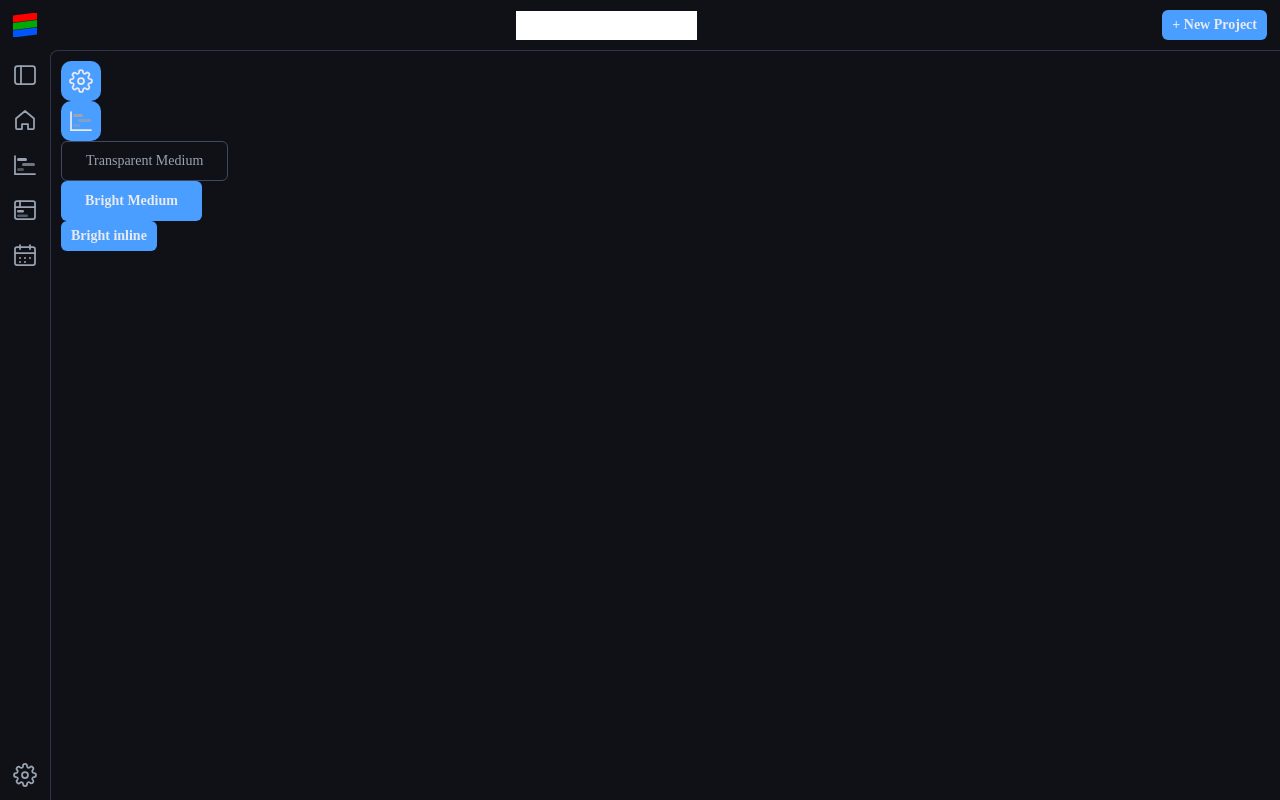
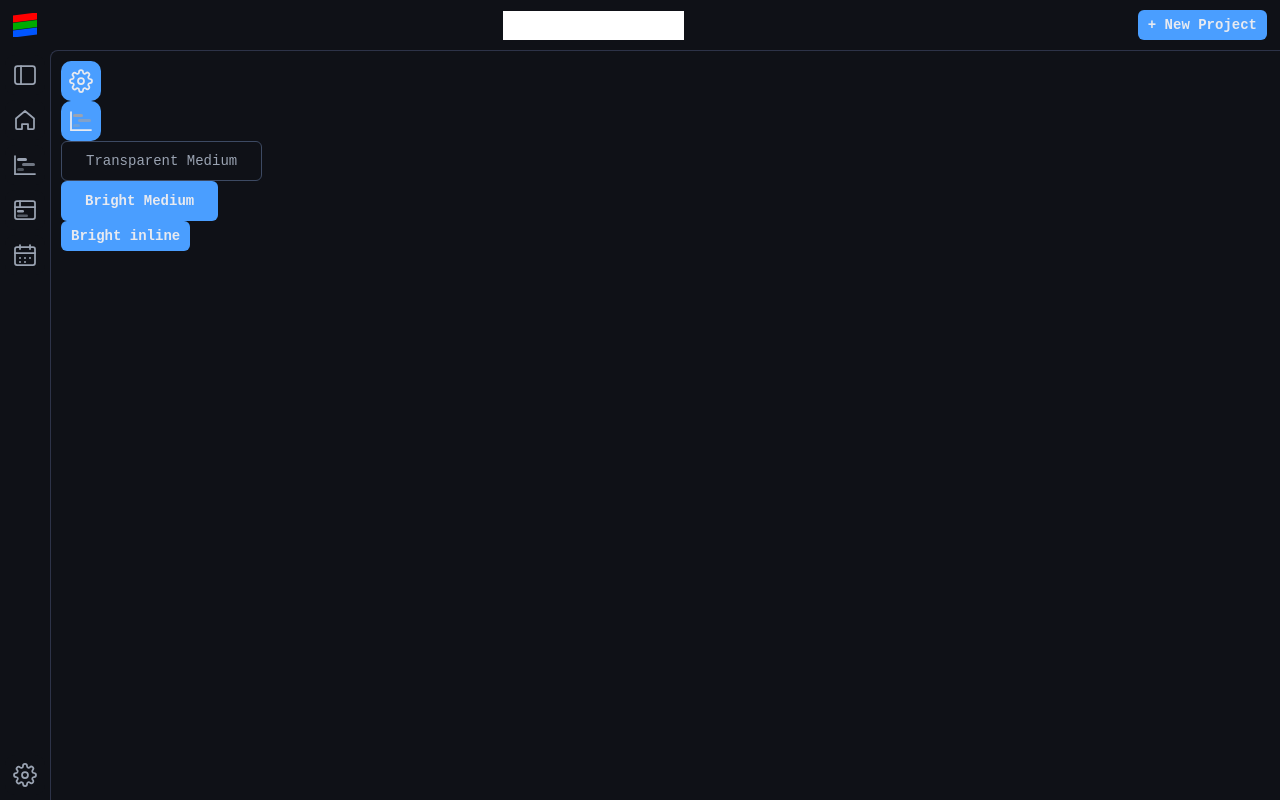
Before and after one commit to SalemShreve/Stratum-Project-Manager, a SvelteKit app: page / in a window 1280 px wide. Built offline with nearby package versions, Linux system fonts and the light colour scheme.

Commit message:
removed font

```diff
--- a/src/common/components/TextButton/TextButton.css
+++ b/src/common/components/TextButton/TextButton.css
@@ -7,7 +7,7 @@
     border-radius: 6px;
     cursor: pointer;
     transition: background 0.2s, color 0.2s, transform 0.15s, opacity .2s;
-    font-family: var(--font-mono) monospace;
+    font-family: var(--font-mono);
     font-size: 14px
 }
 
```
